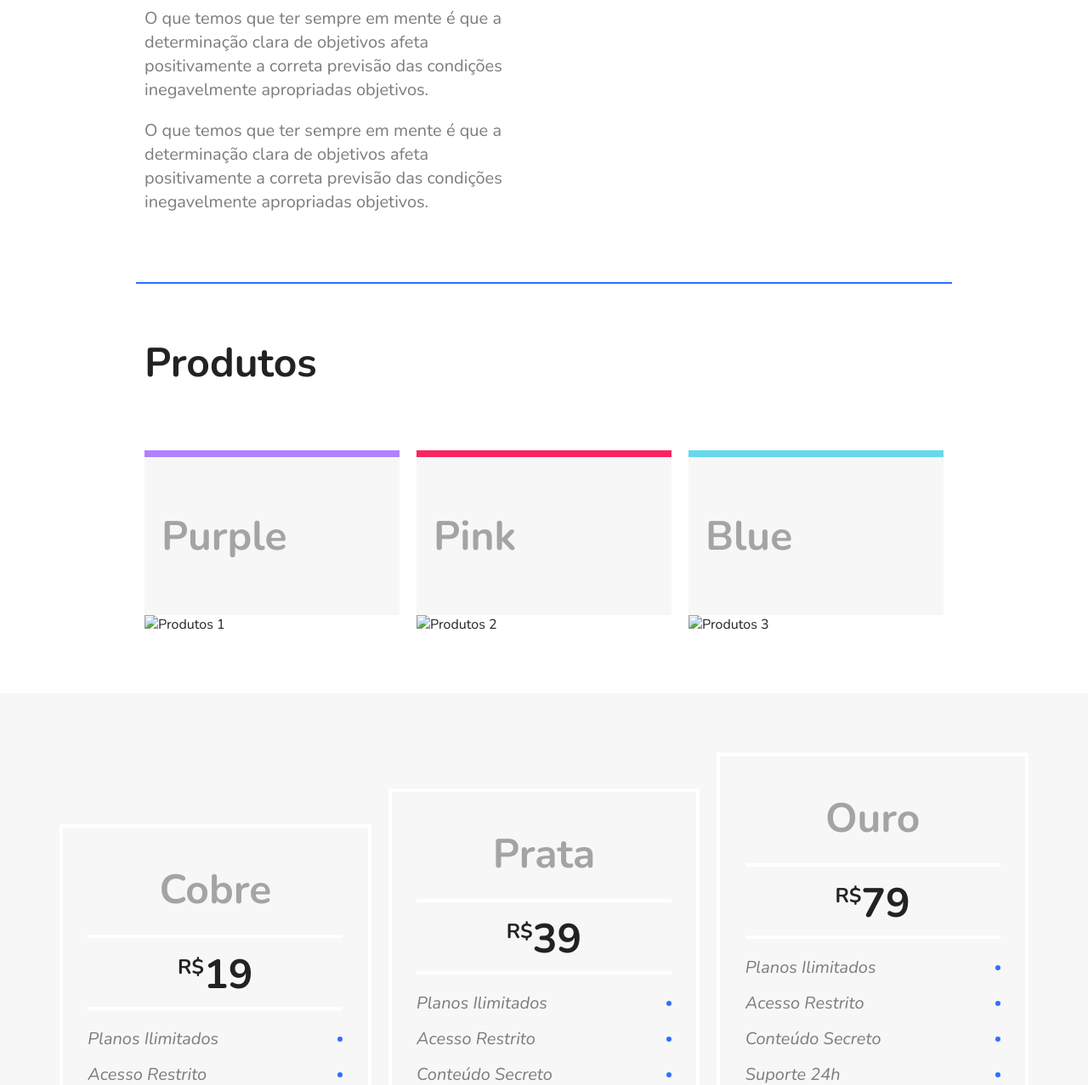
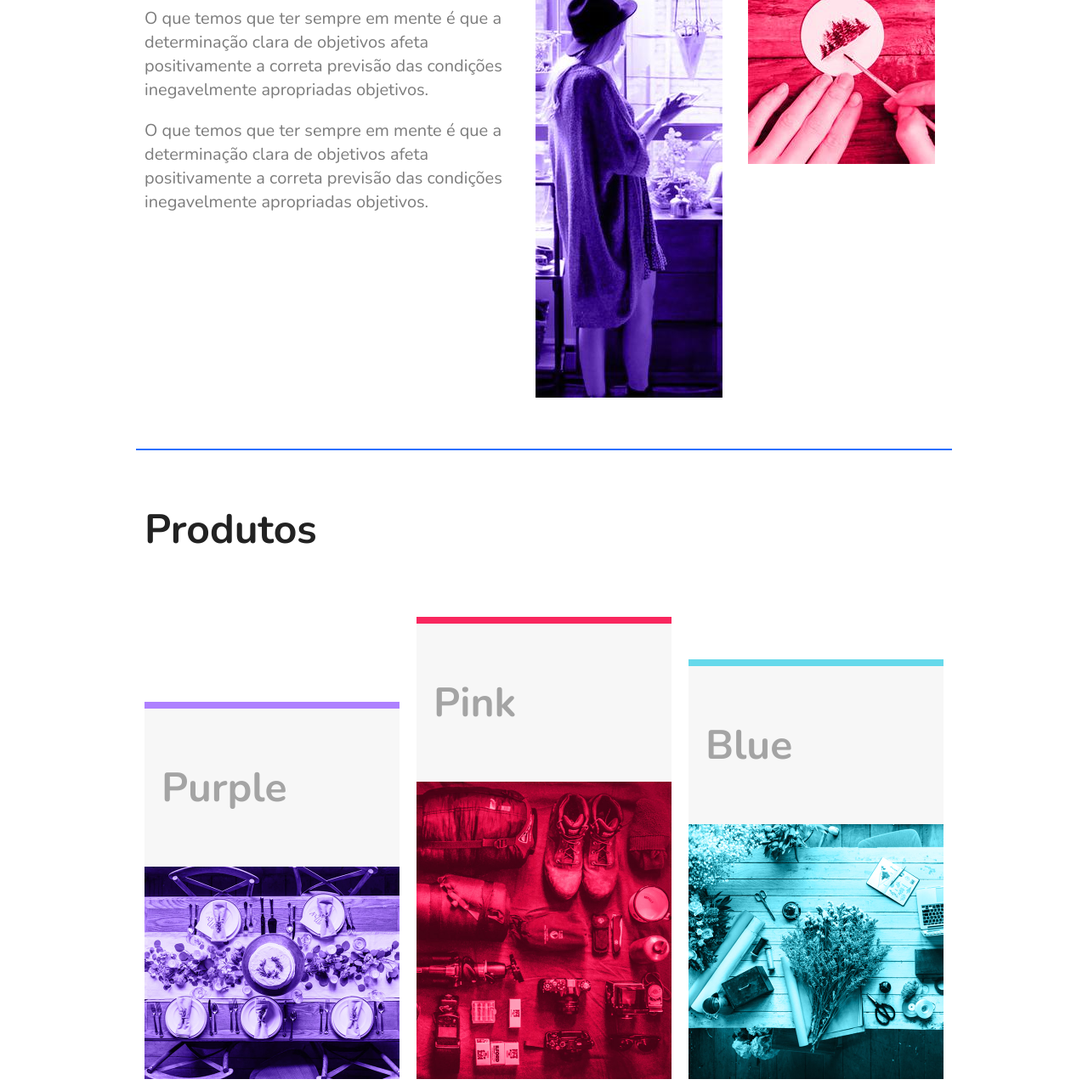
Before and after one commit to Paulosmj/CSS-Flexbox, a plain HTML site: page index.html in a window 1280 px wide. Shown: the part 481-1758 px from the top of the page at 85% size. Drawn offline with nearby package versions, Linux system fonts and the light colour scheme.

Commit message:
Update index.html

```diff
--- a/index.html
+++ b/index.html
@@ -51,10 +51,10 @@
                 apropriadas objetivos.</p>
         </div>
         <div class="sobre-img">
-            <img src="img/sobre1.jpg" alt="Sobre 1">
+            <img src="Flex-Blog/img/sobre1.jpg" alt="Sobre 1">
         </div>
         <div class="sobre-img">
-            <img src="img/sobre2.jpg" alt="Sobre 2">
+            <img src="Flex-Blog/img/sobre2.jpg" alt="Sobre 2">
         </div>
     </section>
 
@@ -63,15 +63,15 @@
         <div class="produtos-container">
             <div class="produtos-item purple">
                 <h2>Purple</h2>
-                <img src="img/produtos1.jpg" alt="Produtos 1 ">
+                <img src="Flex-Blog/img/produtos1.jpg" alt="Produtos 1 ">
             </div>
             <div class="produtos-item pink">
                 <h2>Pink</h2>
-                <img src="img/produtos2.jpg" alt="Produtos 2 ">
+                <img src="Flex-Blog/img/produtos2.jpg" alt="Produtos 2 ">
             </div>
             <div class="produtos-item blue">
                 <h2>Blue</h2>
-                <img src="img/produtos3.jpg" alt="Produtos 3 ">
+                <img src="Flex-Blog/img/produtos3.jpg" alt="Produtos 3 ">
             </div>
         </div>
     </section>
```
